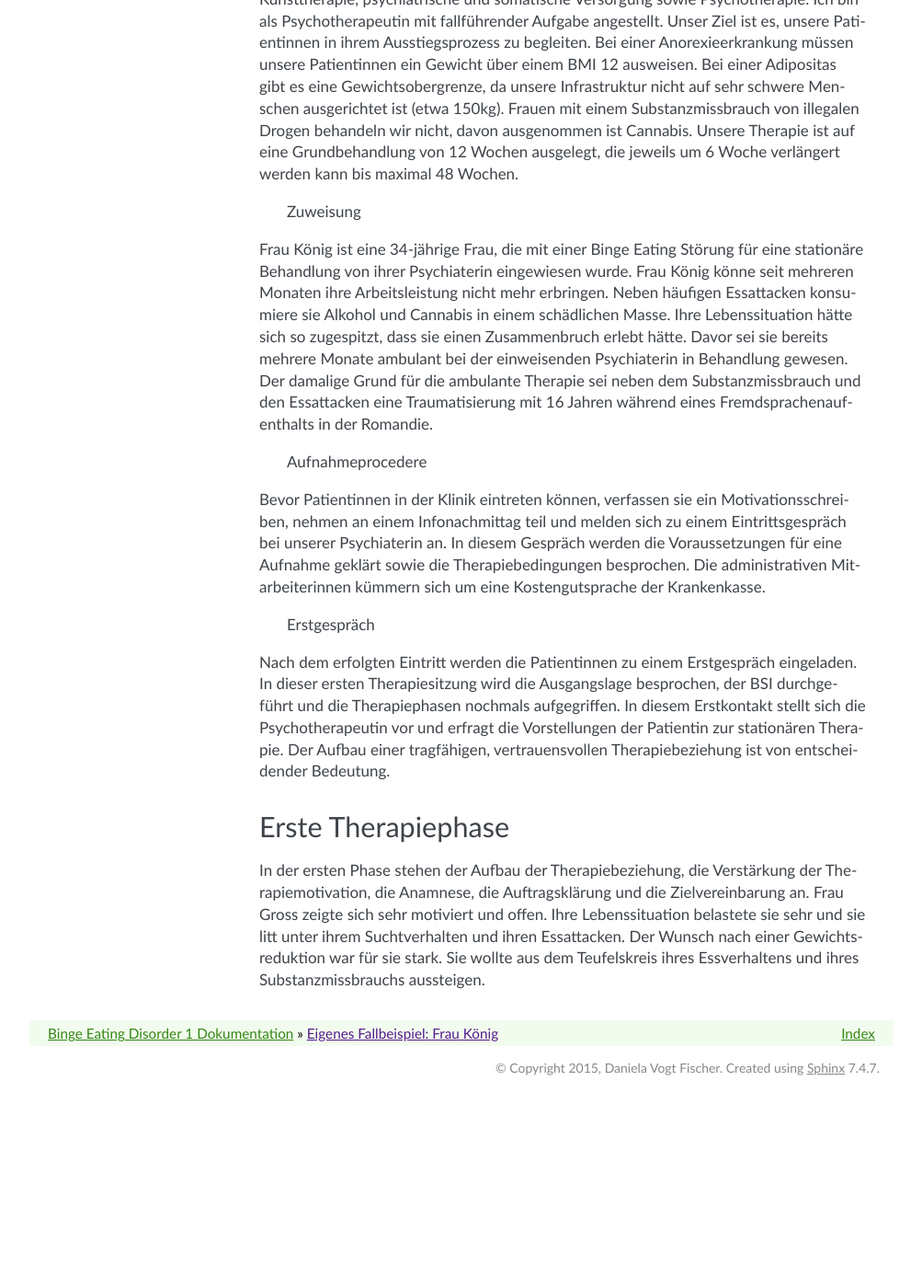
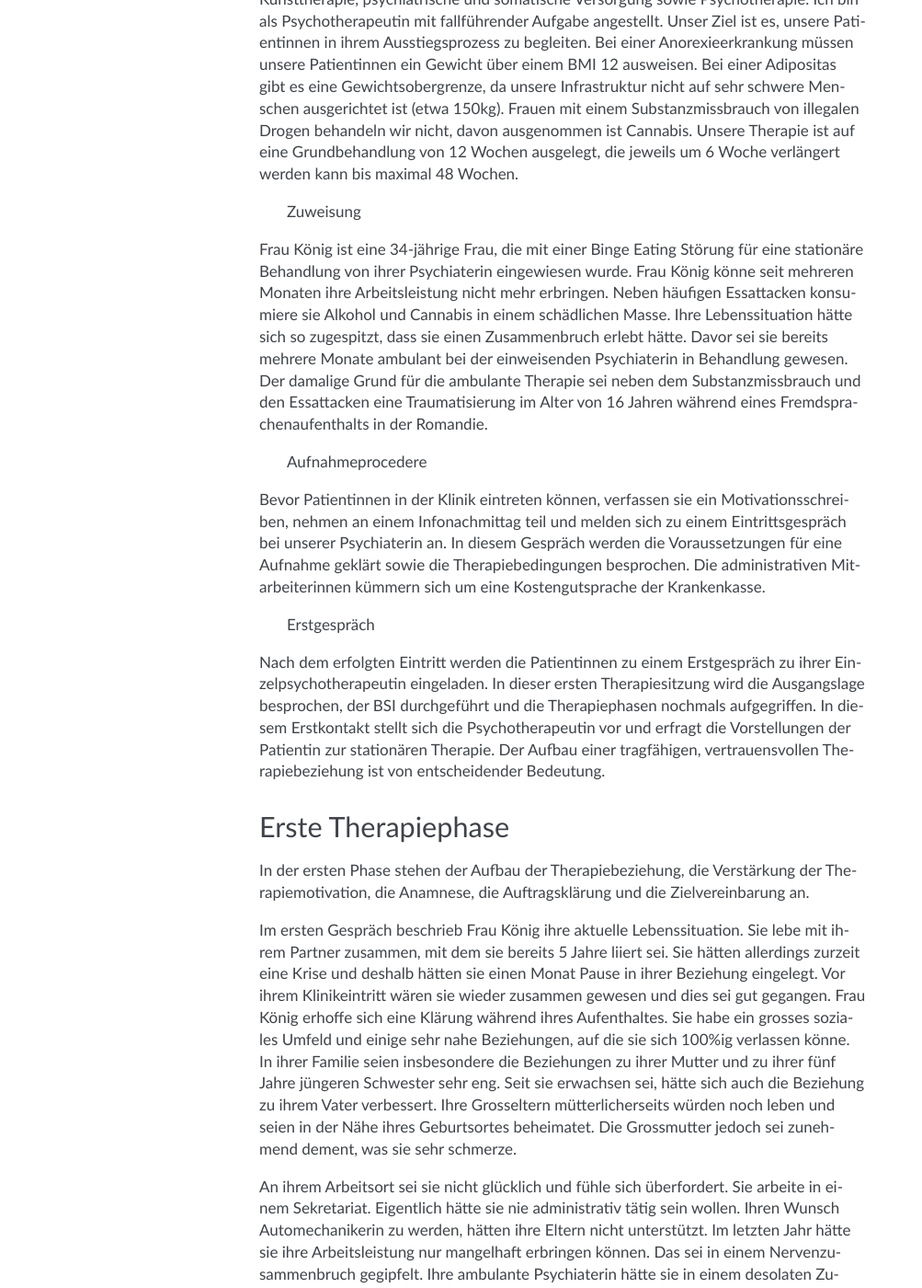
Before and after one commit to danielavogt/MasterArbeit, a Sphinx documentation site: the page built from source/Fallbeispiel.rst, in a window 1280 px wide and 1400 px high, scrolled down 371 px. Shown: the whole window at 92% size, without its empty margins (138-1141 px from the left). Built offline with Sphinx 7.4.7, drawn with Linux system fonts in a browser that asks for light colours; before the commit the page ends 1570 px from its top, so only the background shows below that; some of the changed text lies outside the part shown.

Commit message:
Erweiterung

```diff
--- a/source/Fallbeispiel.rst
+++ b/source/Fallbeispiel.rst
@@ -11,7 +11,7 @@ Klinik Wysshölzli: Meine Arbeitgeberin ist die Klinik Wysshölzli in Herzogenbu
 
  Zuweisung
 
-Frau König ist eine 34-jährige Frau, die mit einer Binge Eating Störung für eine stationäre Behandlung von ihrer Psychiaterin eingewiesen wurde. Frau König könne seit mehreren Monaten ihre Arbeitsleistung nicht mehr erbringen. Neben häufigen Essattacken konsumiere sie Alkohol und Cannabis in einem schädlichen Masse. Ihre Lebenssituation hätte sich so zugespitzt, dass sie einen Zusammenbruch erlebt hätte. Davor sei sie bereits mehrere Monate ambulant bei der einweisenden Psychiaterin in Behandlung gewesen. Der damalige Grund für die ambulante Therapie sei neben dem Substanzmissbrauch und den Essattacken eine Traumatisierung mit 16 Jahren während eines Fremdsprachenaufenthalts in der Romandie.
+Frau König ist eine 34-jährige Frau, die mit einer Binge Eating Störung für eine stationäre Behandlung von ihrer Psychiaterin eingewiesen wurde. Frau König könne seit mehreren Monaten ihre Arbeitsleistung nicht mehr erbringen. Neben häufigen Essattacken konsumiere sie Alkohol und Cannabis in einem schädlichen Masse. Ihre Lebenssituation hätte sich so zugespitzt, dass sie einen Zusammenbruch erlebt hätte. Davor sei sie bereits mehrere Monate ambulant bei der einweisenden Psychiaterin in Behandlung gewesen. Der damalige Grund für die ambulante Therapie sei neben dem Substanzmissbrauch und den Essattacken eine Traumatisierung im Alter von 16 Jahren während eines Fremdsprachenaufenthalts in der Romandie.
 
  Aufnahmeprocedere
 
@@ -19,10 +19,14 @@ Bevor Patientinnen in der Klinik eintreten können, verfassen sie ein Motivation
 
  Erstgespräch
 
-Nach dem erfolgten Eintritt werden die Patientinnen zu einem Erstgespräch eingeladen. In dieser ersten Therapiesitzung wird die Ausgangslage besprochen, der BSI durchgeführt und die Therapiephasen nochmals aufgegriffen. In diesem Erstkontakt stellt sich die Psychotherapeutin vor und erfragt die Vorstellungen der Patientin zur stationären Therapie. Der Aufbau einer tragfähigen, vertrauensvollen Therapiebeziehung ist von entscheidender Bedeutung.
+Nach dem erfolgten Eintritt werden die Patientinnen zu einem Erstgespräch zu ihrer Einzelpsychotherapeutin eingeladen. In dieser ersten Therapiesitzung wird die Ausgangslage besprochen, der BSI durchgeführt und die Therapiephasen nochmals aufgegriffen. In diesem Erstkontakt stellt sich die Psychotherapeutin vor und erfragt die Vorstellungen der Patientin zur stationären Therapie. Der Aufbau einer tragfähigen, vertrauensvollen Therapiebeziehung ist von entscheidender Bedeutung.
 
 
 Erste Therapiephase
 -------------------
 
-In der ersten Phase stehen der Aufbau der Therapiebeziehung, die Verstärkung der Therapiemotivation, die Anamnese, die Auftragsklärung und die Zielvereinbarung an. Frau Gross zeigte sich sehr motiviert und offen. Ihre Lebenssituation belastete sie sehr und sie litt unter ihrem Suchtverhalten und ihren Essattacken. Der Wunsch nach einer Gewichtsreduktion war für sie stark. Sie wollte aus dem Teufelskreis ihres Essverhaltens und ihres Substanzmissbrauchs aussteigen.
+In der ersten Phase stehen der Aufbau der Therapiebeziehung, die Verstärkung der Therapiemotivation, die Anamnese, die Auftragsklärung und die Zielvereinbarung an.
+
+Im ersten Gespräch beschrieb Frau König ihre aktuelle Lebenssituation. Sie lebe mit ihrem Partner zusammen, mit dem sie bereits 5 Jahre liiert sei. Sie hätten allerdings zurzeit eine Krise und deshalb hätten sie einen Monat Pause in ihrer Beziehung eingelegt. Vor ihrem Klinikeintritt wären sie wieder zusammen gewesen und dies sei gut gegangen. Frau König erhoffe sich eine Klärung während ihres Aufenthaltes. Sie habe ein grosses soziales Umfeld und einige sehr nahe Beziehungen, auf die sie sich 100%ig verlassen könne. In ihrer Familie seien insbesondere die Beziehungen zu ihrer Mutter und zu ihrer fünf Jahre jüngeren Schwester sehr eng. Seit sie erwachsen sei, hätte sich auch die Beziehung zu ihrem Vater verbessert. Ihre Grosseltern mütterlicherseits würden noch leben und seien in der Nähe ihres Geburtsortes beheimatet. Die Grossmutter jedoch sei zunehmend dement, was sie sehr schmerze.
+
+An ihrem Arbeitsort sei sie nicht glücklich und fühle sich überfordert. Sie arbeite in einem Sekretariat. Eigentlich hätte sie nie administrativ tätig sein wollen. Ihren Wunsch Automechanikerin zu werden, hätten ihre Eltern nicht unterstützt. Im letzten Jahr hätte sie ihre Arbeitsleistung nur mangelhaft erbringen können. Das sei in einem Nervenzusammenbruch gegipfelt. Ihre ambulante Psychiaterin hätte sie in einem desolaten Zustand zuhause vorgefunden. Sie hätte dann mit medikamentöser Unterstützung und intensiver Begleitung diese Krise gemeistert. Als Folge davon hätte sie sich für eine stationäre Therapie entscheiden können. Frau König zeigte sich im Erstgespräch sehr motiviert und offen. Gleichzeitig war ein hoher Leidensdruck und eine Verzweiflung deutlich spürbar. Ihre Lebenssituation belaste sie sehr und sie leide unter ihrem Suchtverhalten und ihren Essattacken. Der Wunsch nach einer Gewichtsreduktion sei für sie stark. Sie wolle aus dem Teufelskreis ihres Essverhaltens und ihres Substanzmissbrauchs aussteigen.
```
